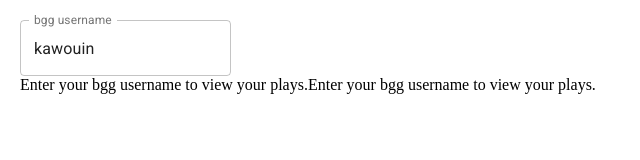
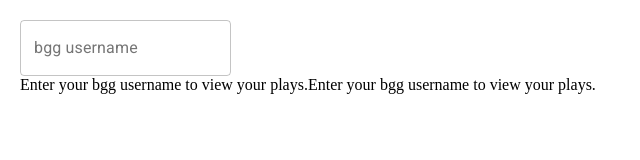
Before and after one commit to karine-larouche/graph-blog, a React (Create React App) app: page / in a window 1280 px wide. Shown: the top 160 px of the page, without its empty margins (0-640 px from the left). Built offline with nearby package versions, Linux system fonts and the light colour scheme.

Commit message:
Remove default username

```diff
--- a/src/pages/Bgg/index.js
+++ b/src/pages/Bgg/index.js
@@ -22,7 +22,7 @@
 
 const Bgg = () => {
   const classes = useStyles();
-  const [username, setUsername] = useState('kawouin');
+  const [username, setUsername] = useState();
   const [isFetching, setIsFetching] = useState(false);
   const [hasError, setHasError] = useState(false);
   const [ownedGames, setOwnedGames] = useState();
```
